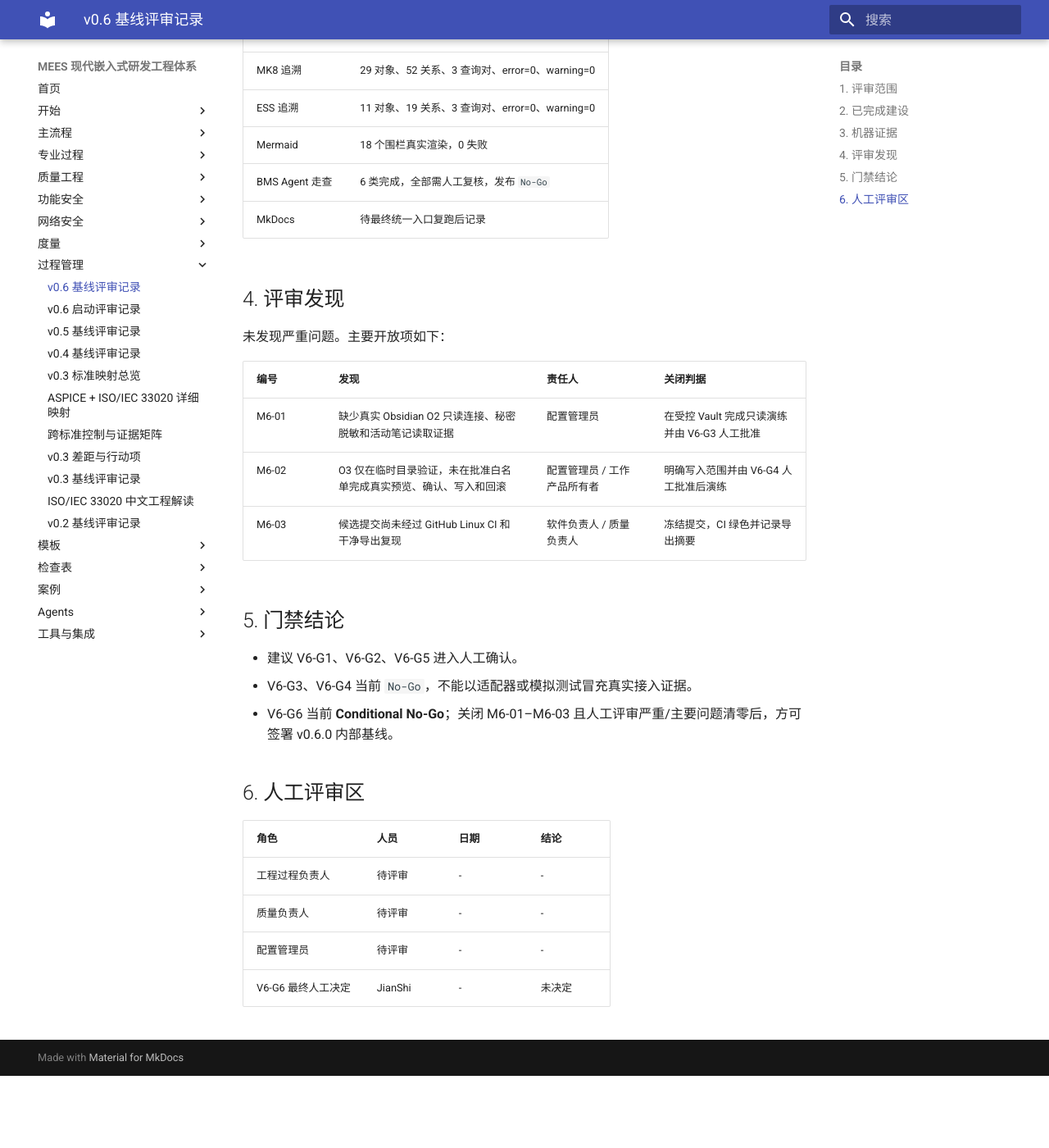
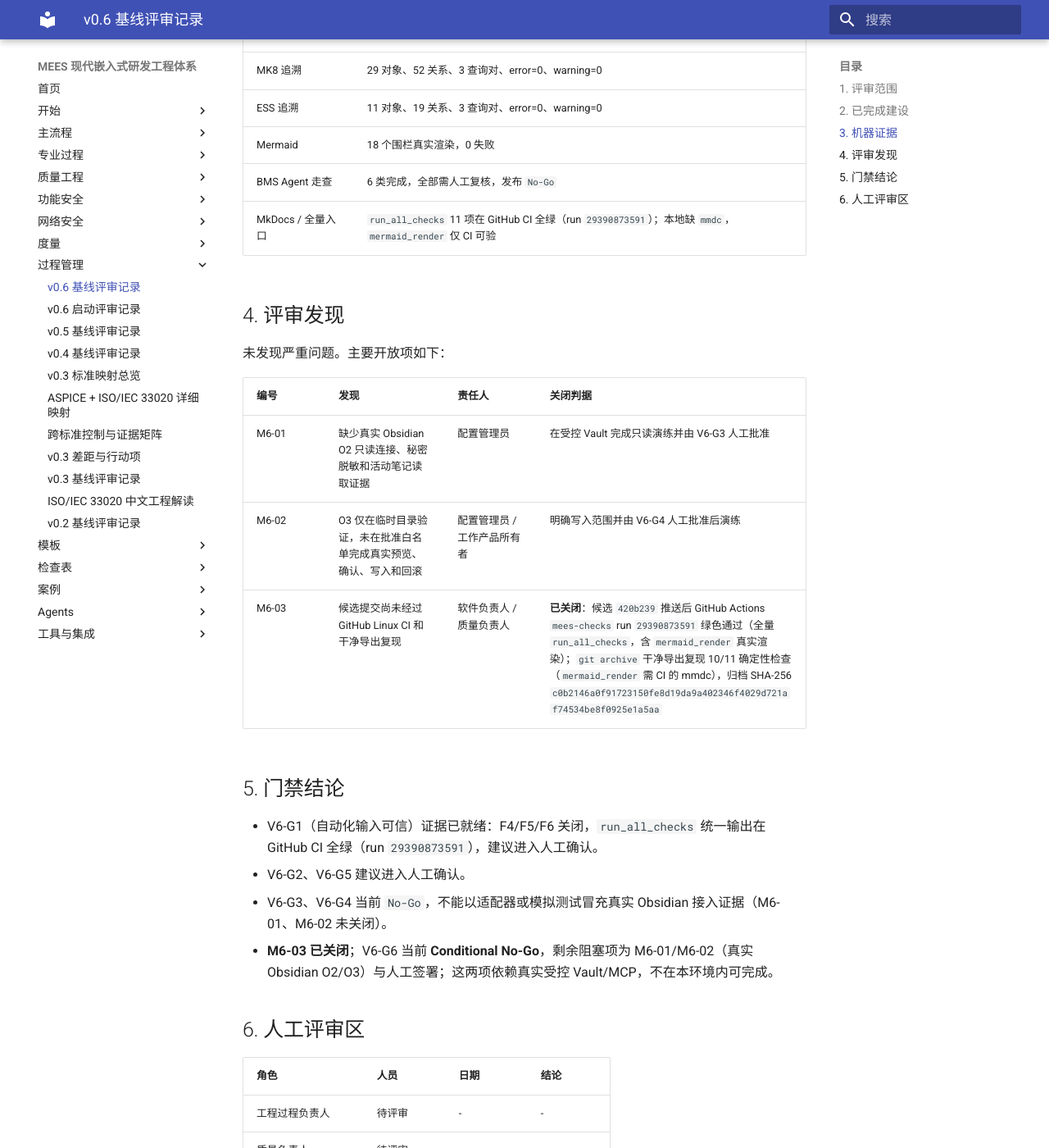
Before and after one commit to JianShiYao/MEES, an MkDocs documentation site: the page built from docs/11_Process_Management/v0.6基线评审记录.md, in a window 1280 px wide and 1400 px high, scrolled down 802 px. Shown: the whole window at 82% size. Built offline with MkDocs 1.6.1 and Material for MkDocs 9.7.7, drawn with Linux system fonts in a browser that asks for light colours; before the commit the page ends 2114 px from its top, so only the background shows below that.

Commit message:
docs(v0.6): close M6-03 (CI green + clean-export reproduction)
- M6-03 closed: candidate 420b239 verified green on GitHub Actions mees-checks run 29390873591 (full run_all_checks incl real mermaid_render); git-archive clean export reproduces 10/11 deterministic checks, archive SHA-256 c0b2146a0f91723150fe8d19da9a402346f4029d721af74534be8f0925e1a5aa
- agent safety property verified by running pilot: all 6 agents return human_review_required, release No-Go ('Agent output cannot approve a gate'), evidence S
- V6-G1 automation-trustworthy evidence ready (CI green); V6-G6 remains Conditional No-Go — only M6-01/M6-02 (real Obsidian O2/O3) + human sign-off remain, both needing a real Vault/MCP not available here

Co-Authored-By: Claude Opus 4.8 <noreply@anthropic.com>

```diff
--- a/docs/11_Process_Management/v0.6基线评审记录.md
+++ b/docs/11_Process_Management/v0.6基线评审记录.md
@@ -28,7 +28,7 @@
 | ESS 追溯 | 11 对象、19 关系、3 查询对、error=0、warning=0 |
 | Mermaid | 18 个围栏真实渲染，0 失败 |
 | BMS Agent 走查 | 6 类完成，全部需人工复核，发布 `No-Go` |
-| MkDocs | 待最终统一入口复跑后记录 |
+| MkDocs / 全量入口 | `run_all_checks` 11 项在 GitHub CI 全绿（run `29390873591`）；本地缺 `mmdc`，`mermaid_render` 仅 CI 可验 |
 
 ## 4. 评审发现
 
@@ -38,13 +38,14 @@
 |---|---|---|---|
 | M6-01 | 缺少真实 Obsidian O2 只读连接、秘密脱敏和活动笔记读取证据 | 配置管理员 | 在受控 Vault 完成只读演练并由 V6-G3 人工批准 |
 | M6-02 | O3 仅在临时目录验证，未在批准白名单完成真实预览、确认、写入和回滚 | 配置管理员 / 工作产品所有者 | 明确写入范围并由 V6-G4 人工批准后演练 |
-| M6-03 | 候选提交尚未经过 GitHub Linux CI 和干净导出复现 | 软件负责人 / 质量负责人 | 冻结提交，CI 绿色并记录导出摘要 |
+| M6-03 | 候选提交尚未经过 GitHub Linux CI 和干净导出复现 | 软件负责人 / 质量负责人 | **已关闭**：候选 `420b239` 推送后 GitHub Actions `mees-checks` run `29390873591` 绿色通过（全量 `run_all_checks`，含 `mermaid_render` 真实渲染）；`git archive` 干净导出复现 10/11 确定性检查（`mermaid_render` 需 CI 的 mmdc），归档 SHA-256 `c0b2146a0f91723150fe8d19da9a402346f4029d721af74534be8f0925e1a5aa` |
 
 ## 5. 门禁结论
 
-- 建议 V6-G1、V6-G2、V6-G5 进入人工确认。
-- V6-G3、V6-G4 当前 `No-Go`，不能以适配器或模拟测试冒充真实接入证据。
-- V6-G6 当前 **Conditional No-Go**；关闭 M6-01–M6-03 且人工评审严重/主要问题清零后，方可签署 v0.6.0 内部基线。
+- V6-G1（自动化输入可信）证据已就绪：F4/F5/F6 关闭，`run_all_checks` 统一输出在 GitHub CI 全绿（run `29390873591`），建议进入人工确认。
+- V6-G2、V6-G5 建议进入人工确认。
+- V6-G3、V6-G4 当前 `No-Go`，不能以适配器或模拟测试冒充真实 Obsidian 接入证据（M6-01、M6-02 未关闭）。
+- **M6-03 已关闭**；V6-G6 当前 **Conditional No-Go**，剩余阻塞项为 M6-01/M6-02（真实 Obsidian O2/O3）与人工签署；这两项依赖真实受控 Vault/MCP，不在本环境内可完成。
 
 ## 6. 人工评审区
 
```
